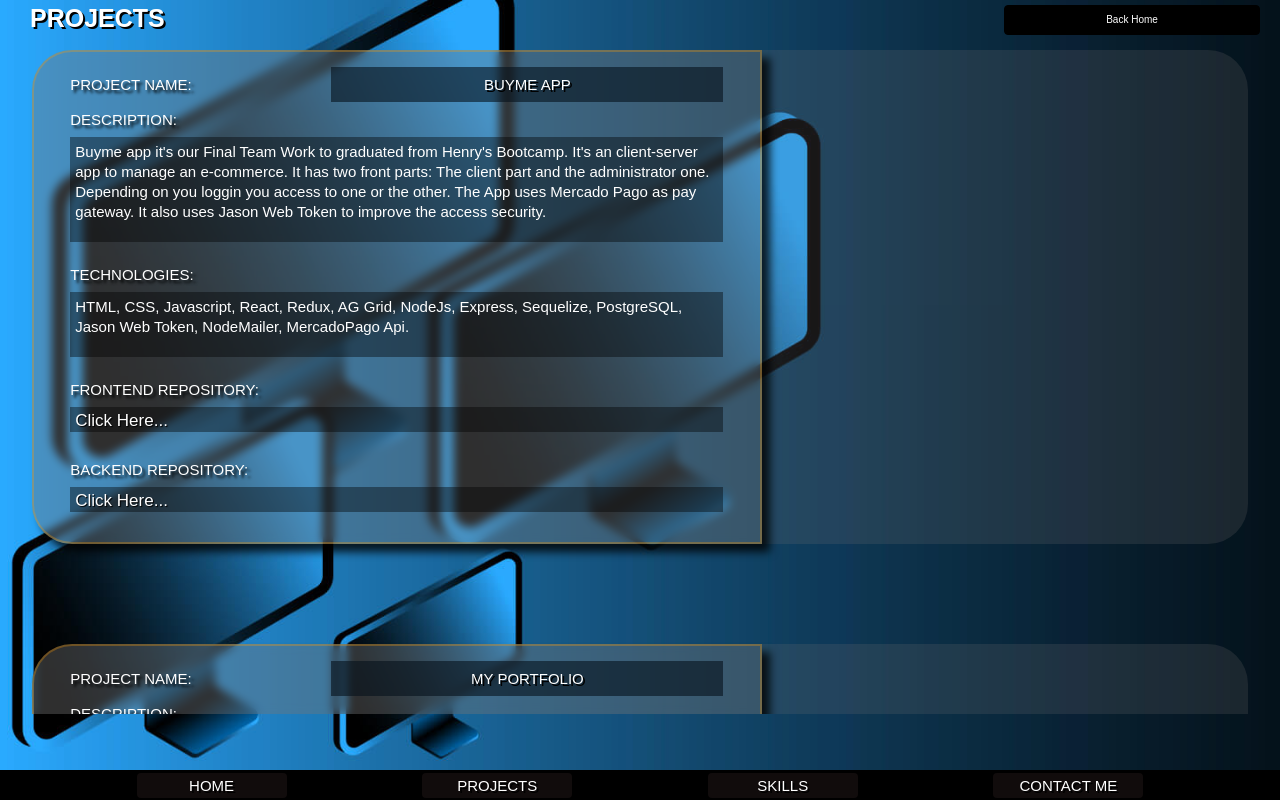
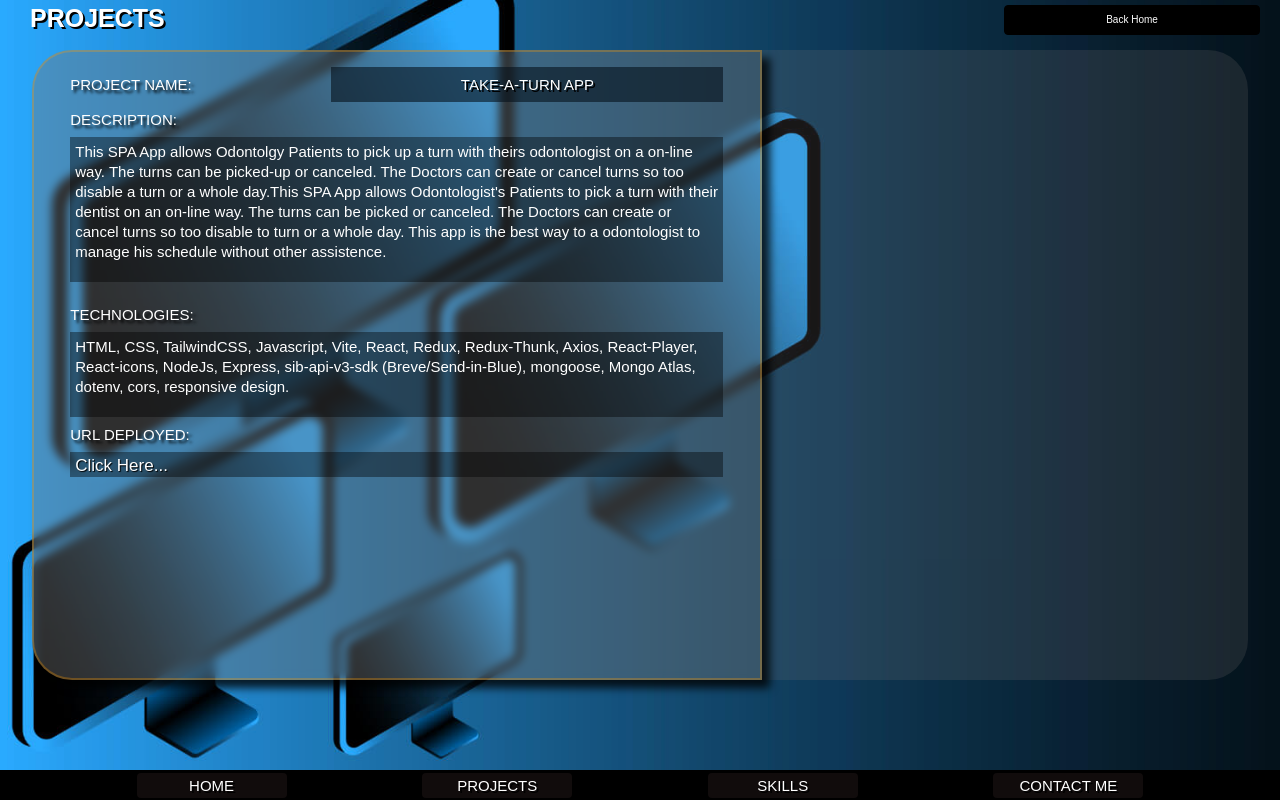
Before and after one commit to JoseCorrientes/pro-portfolio-mobile, a React (Create React App) app: page /Projects in a window 1280 px wide. Built offline with nearby package versions, Linux system fonts and the light colour scheme; a web font is replaced by a local one.

Commit message:
20240313

```diff
--- a/src/text/text.js
+++ b/src/text/text.js
@@ -66,19 +66,34 @@ const data = {
   projectClickHere: ["Click Here...", "Presione aquí..."],
   projectData: [
     {
-      pName: ["BUYME APP", "BUYME APP"],
+        pName: ["TAKE-A-TURN APP", "TAKE-A-TURN APP"],
         pDescription: [
-        "Buyme app it's our Final Team Work to graduated from Henry's Bootcamp. It's an client-server app to manage an e-commerce. It has two front parts:  The client part and the administrator one. Depending on you loggin you access to one or the other. The App uses Mercado Pago as  pay gateway. It also uses Jason Web Token to improve the access security.",
-        "Buyme App es nuestro Proyecto Final Grupal para graduarnos de Henry. Consiste en una app cliente-servidor para gestionar un e-commerce. Consta de la parte cliente y de la parte administradora que se accede por el front y se discrimina por el loggin ingresado. utiliza a mercado pago como pasarela de pago. Tambien utiliza Jason Web Token para mejorar la seguridad del acceso.",
+          "This SPA App allows Odontolgy Patients to pick up a turn with theirs odontologist on a on-line way. The turns can be picked-up or canceled. The Doctors can create or cancel turns so too disable a turn or a whole day.This SPA App allows Odontologist's Patients to pick  a turn with their dentist on an on-line way. The turns can be picked or canceled. The Doctors can create or cancel turns so too disable to turn or a whole day. This app is the best way to a odontologist to manage his schedule without other assistence.",
+          "Esta aplicación SPA permite a los pacientes del odontólogo elegir un turno con su dentista de forma online. Los turnos se pueden elegir o cancelar. Los médicos pueden crear o cancelar turnos, por lo que también pueden desactivar el turno o un día completo. Esta aplicación es la mejor manera para que un odontólogo administre su agenda sin otra ayuda.",
         ],
         pTech: [
-        "HTML, CSS, Javascript, React, Redux, AG Grid, NodeJs, Express, Sequelize, PostgreSQL, Jason Web Token, NodeMailer, MercadoPago Api.",
-        "HTML, CSS, Javascript, React, Redux, AG Grid, NodeJs, Express, Sequelize, PostgreSQL, Jason Web Token, NodeMailer, MercadoPago Api.",
+            "HTML, CSS, TailwindCSS, Javascript, Vite, React, Redux, Redux-Thunk, Axios, React-Player, React-icons, NodeJs, Express, sib-api-v3-sdk (Breve/Send-in-Blue), mongoose, Mongo Atlas, dotenv, cors, responsive design. ",
+          "HTML, CSS, TailwindCSS, Javascript, Vite, React, Redux, Redux-Thunk, Axios, React-Player, React-icons, NodeJs, Express, sib-api-v3-sdk (Breve/Send-in-Blue), mongoose, Mongo Atlas, dotenv, cors, responsive design."
         ],
-      pFront: "https://github.com/JoseCorrientes/Buyme-app-PF.git",
-      pBack: "https://github.com/JoseCorrientes/Buyme-app-PF.git",
-      pDeploy: "",
-      pVideo: ["https://youtu.be/P2944P1AZcM", "https://youtu.be/os5HgswlHWM"],
+        pFront: "",
+        pBack: "",
+        pDeploy: "https://takeaturn-frontend.vercel.app/",
+        pVideo: ["https://youtu.be/z9xeJO0EQRQ", "https://youtu.be/7PjRhMso8iE", "https://youtu.be/5n9C7rFT2N0"]
+      },
+    {
+        pName: ["THE ULTIMATE MOVIE APP", "THE ULTIMATE MOVIE APP"],
+        pDescription: [
+          "This App let you to search a movie with the TMDB Movie search engine (The Movies DataBase). You can view further details of that movie and -if you see it interesting- keep its data in a Favorite file into a Mongo DB. While we are seeing further details of a movie we can also send a message to a friend suggesting that movie. This App has deployed in a Render free server so probably in the first movie searches it will give you a not found message. The backend takes a few seconds in put itself online",
+          "Esta aplicación te permite buscar un titulo de pelicula usando el motor the TMDB (The Movies DataBase). Se pueden ver los detalles de esa película y si gusta se puede agregar a una lista de favoritas que se guarda en una DB Mongo. Cuando estamos viendo los detalles de una pelicula se puede enviar por email los datos para sugerirla a un amigo. Esta aplicación se ha implementado en un servidor gratuito de Render, por lo que probablemente en las primeras búsquedas de películas le dará un mensaje de no encontrado. El backend tarda unos segundos en ponerse en línea.",
+        ],
+        pTech: [
+            "HTML, CSS, TailwindCSS, Javascript, Vite, React, Redux, Redux-Thunk, Axios, React-Player, React-icons, React-lottie-player,  NodeJs, Express, sib-api-v3-sdk (Breve/Send-in-Blue), mongoose, dotenv, cors, responsive design. ",
+          "HTML, CSS, TailwindCSS, Javascript, Vite, React, Redux, Redux-Thunk, Axios, React-Player, React-icons, React-lottie-player,  NodeJs, Express, sib-api-v3-sdk (Breve/Send-in-Blue), mongoose, dotenv, cors, responsive design."
+        ],
+        pFront: "https://github.com/JoseCorrientes/TheUltimateFilmZone-Frontend",
+        pBack: "https://github.com/JoseCorrientes/TheUltimateFilmZone-Backend",
+        pDeploy: "https://theultimatefilmapp.vercel.app/",
+        pVideo: ["https://youtu.be/oBnOTrgp_2c"]
       },
       {
         pName: ["MY PORTFOLIO", "MI PORTAFOLIOS"],
@@ -113,20 +128,20 @@ const data = {
         pVideo: ["https://youtu.be/Mx2vXWgHhkk"],
       },
       {
-        pName: ["THE ULTIMATE MOVIE APP", "THE ULTIMATE MOVIE APP"],
+        pName: ["BUYME APP", "BUYME APP"],
         pDescription: [
-          "This App let you to search a movie with the TMDB Movie search engine (The Movies DataBase). You can view further details of that movie and -if you see it interesting- keep its data in a Favorite file into a Mongo DB. While we are seeing further details of a movie we can also send a message to a friend suggesting that movie. This App has deployed in a Render free server so probably in the first movie searches it will give you a not found message. The backend takes a few seconds in put itself online",
-          "Esta aplicación te permite buscar un titulo de pelicula usando el motor the TMDB (The Movies DataBase). Se pueden ver los detalles de esa película y si gusta se puede agregar a una lista de favoritas que se guarda en una DB Mongo. Cuando estamos viendo los detalles de una pelicula se puede enviar por email los datos para sugerirla a un amigo. Esta aplicación se ha implementado en un servidor gratuito de Render, por lo que probablemente en las primeras búsquedas de películas le dará un mensaje de no encontrado. El backend tarda unos segundos en ponerse en línea.",
+          "Buyme app it's our Final Team Work to graduated from Henry's Bootcamp. It's an client-server app to manage an e-commerce. It has two front parts:  The client part and the administrator one. Depending on you loggin you access to one or the other. The App uses Mercado Pago as  pay gateway. It also uses Jason Web Token to improve the access security.",
+          "Buyme App es nuestro Proyecto Final Grupal para graduarnos de Henry. Consiste en una app cliente-servidor para gestionar un e-commerce. Consta de la parte cliente y de la parte administradora que se accede por el front y se discrimina por el loggin ingresado. utiliza a mercado pago como pasarela de pago. Tambien utiliza Jason Web Token para mejorar la seguridad del acceso.",
         ],
         pTech: [
-            "HTML, CSS, TailwindCSS, Javascript, Vite, React, Redux, Redux-Thunk, Axios, React-Player, React-icons, React-lottie-player,  NodeJs, Express, sib-api-v3-sdk (Breve/Send-in-Blue), mongoose, dotenv, cors, responsive design. ",
-          "HTML, CSS, TailwindCSS, Javascript, Vite, React, Redux, Redux-Thunk, Axios, React-Player, React-icons, React-lottie-player,  NodeJs, Express, sib-api-v3-sdk (Breve/Send-in-Blue), mongoose, dotenv, cors, responsive design."
+          "HTML, CSS, Javascript, React, Redux, AG Grid, NodeJs, Express, Sequelize, PostgreSQL, Jason Web Token, NodeMailer, MercadoPago Api.",
+          "HTML, CSS, Javascript, React, Redux, AG Grid, NodeJs, Express, Sequelize, PostgreSQL, Jason Web Token, NodeMailer, MercadoPago Api.",
         ],
-        pFront: "https://github.com/JoseCorrientes/TheUltimateFilmZone-Frontend",
-        pBack: "https://github.com/JoseCorrientes/TheUltimateFilmZone-Backend",
-        pDeploy: "https://theultimatefilmapp.vercel.app/",
-        pVideo: ["https://youtu.be/oBnOTrgp_2c"]
-      },
+        pFront: "https://github.com/JoseCorrientes/Buyme-app-PF.git",
+        pBack: "https://github.com/JoseCorrientes/Buyme-app-PF.git",
+        pDeploy: "",
+        pVideo: ["https://youtu.be/P2944P1AZcM", "https://youtu.be/os5HgswlHWM"],
+      }
   ],
 };
 
```
Lines whose indentation alone changed are shown as unchanged.
